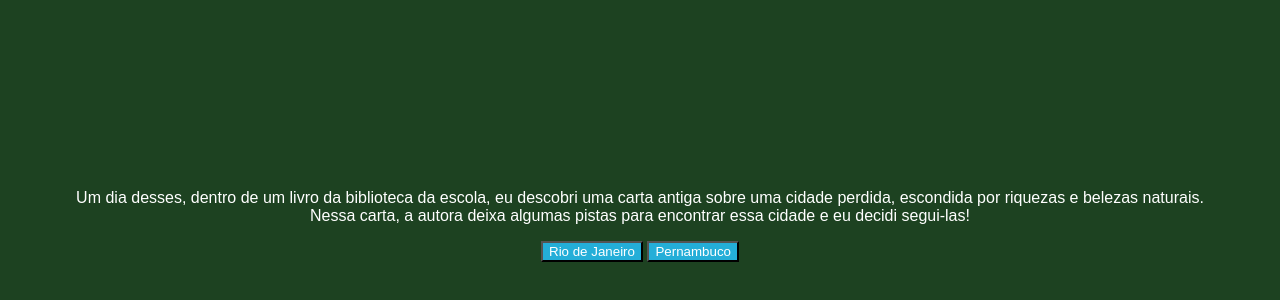
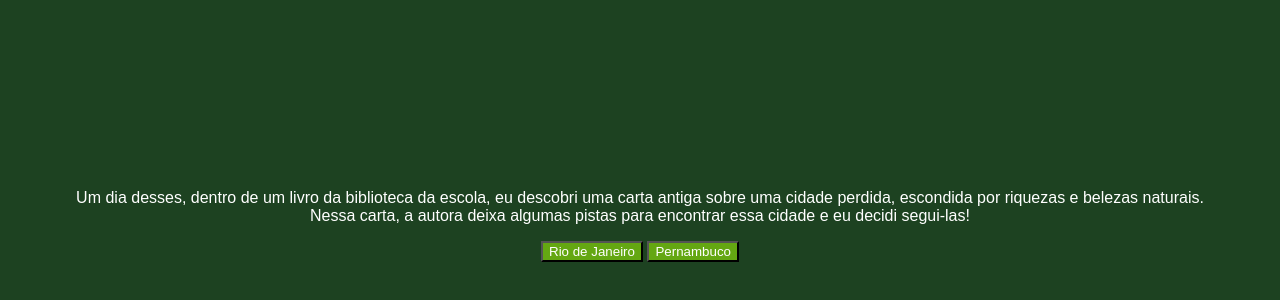
Before and after one commit to cathylima/aventura, a plain HTML site: page index.html in a window 1280 px wide. Shown: the part 142-442 px from the top of the page. Drawn offline with Linux system fonts and the light colour scheme; a web font is replaced by a local one.

Commit message:
Update style.css

```diff
--- a/style.css
+++ b/style.css
@@ -10,7 +10,7 @@ body {
 }
 
 button {
-    background-color: #24aed8;
+    background-color: #64A712;
     color: white;
     font-family: "Bai Jamjuree", sans-serif;
 }
```
